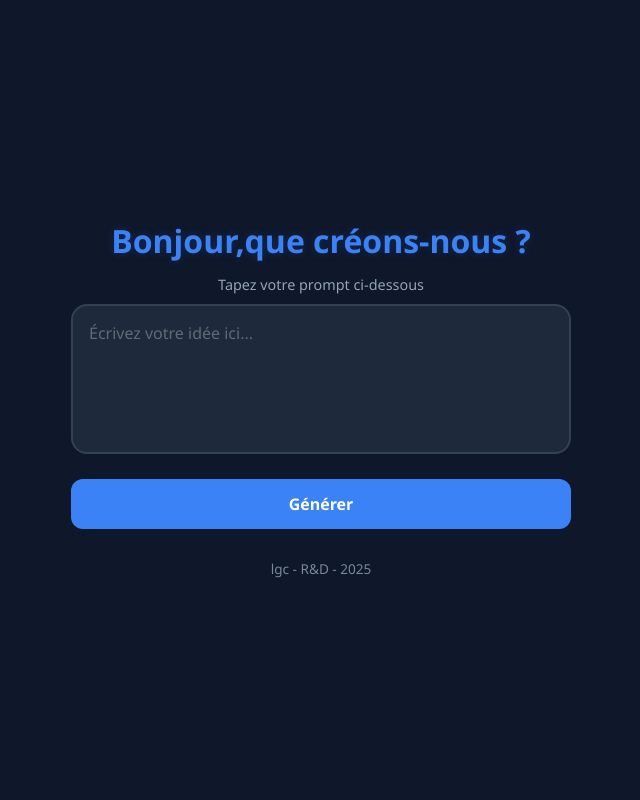
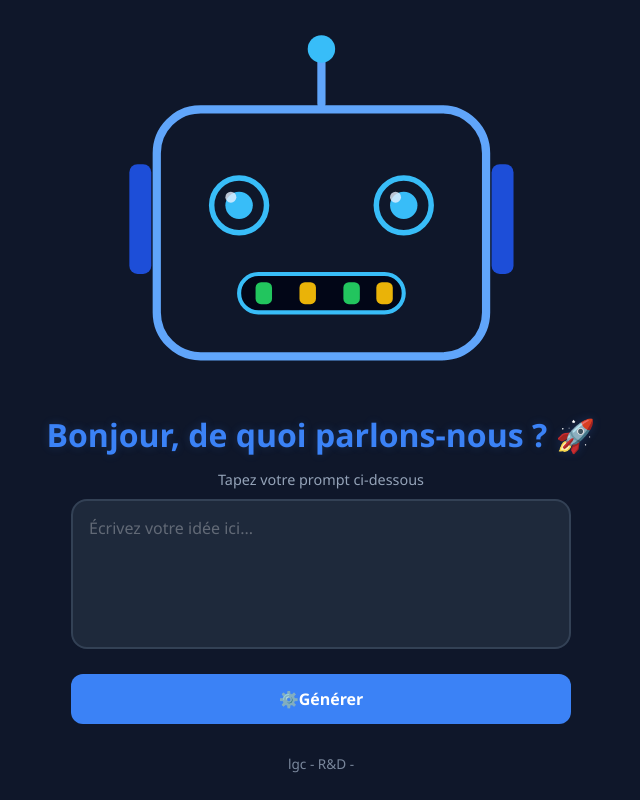
Before and after one commit to lgc-ia/podcast-ia, a website: page index.html in a window 1280 px wide. Shown: the whole page, without its empty margins (319-959 px from the left). Drawn offline with Linux system fonts and the light colour scheme.

Commit message:
Add robot SVG header to landing page

```diff
--- a/index.html
+++ b/index.html
@@ -3,43 +3,203 @@
 <head>
     <meta charset="UTF-8">
     <meta name="viewport" content="width=device-width, initial-scale=1.0">
+    <meta name="description" content="Interface simple pour interagir avec une IA via des prompts.">
     <title>IA Prompt Interface</title>
     <link rel="apple-touch-icon" sizes="180x180" href="./favicon/apple-touch-icon.png">
     <link rel="icon" type="image/png" sizes="32x32" href="./favicon/favicon-32x32.png">
     <link rel="icon" type="image/png" sizes="16x16" href="./favicon/favicon-16x16.png">
     <link rel="manifest" href="./favicon/site.webmanifest">
     <link rel="shortcut icon" href="./favicon/favicon.ico">
-    <meta name="theme-color" content="#ffffff">
+    <meta name="theme-color" content="#0f172a">
     <link rel="stylesheet" href="./css/main.css">
 </head>
 <body>
 
     <header>
-        <h1 class="welcome-text">Bonjour,que créons-nous ?</h1>
+        <svg
+    xmlns="http://www.w3.org/2000/svg"
+    viewBox="0 0 200 140"
+    role="img"
+    aria-labelledby="title-robot desc-robot"
+    >
+    <title id="title-robot">Tête de robot IA</title>
+    <desc id="desc-robot">
+        Tête de robot simple avec animation des yeux et de l'antenne,
+        symbolisant une intelligence artificielle capable de communiquer.
+    </desc>
+
+    <!-- ANTENNE -->
+    <line
+        x1="100"
+        y1="10"
+        x2="100"
+        y2="28"
+        stroke="#60a5fa"
+        stroke-width="3"
+        stroke-linecap="round"
+    >
+        <animate attributeName="y2" values="26;30;26" dur="1.6s" repeatCount="indefinite" />
+    </line>
+
+    <circle cx="100" cy="8" r="5" fill="#38bdf8">
+        <animate
+        attributeName="r"
+        values="5;7;5"
+        dur="1.6s"
+        repeatCount="indefinite"
+        />
+        <animate
+        attributeName="opacity"
+        values="0.6;1;0.6"
+        dur="1.6s"
+        repeatCount="indefinite"
+        />
+    </circle>
+
+    <!-- TÊTE -->
+    <rect
+        x="40"
+        y="30"
+        rx="16"
+        ry="16"
+        width="120"
+        height="90"
+        fill="none"
+        stroke="#60a5fa"
+        stroke-width="3"
+    />
+
+    <!-- OREILLES / CÔTÉS -->
+    <rect x="30" y="50" width="8" height="40" rx="3" fill="#1d4ed8" />
+    <rect x="162" y="50" width="8" height="40" rx="3" fill="#1d4ed8" />
+
+    <!-- YEUX (cercles + pupilles avec clignement) -->
+    <!-- Yeux externes -->
+    <circle cx="70" cy="65" r="10" fill="#0f172a" stroke="#38bdf8" stroke-width="2" />
+    <circle cx="130" cy="65" r="10" fill="#0f172a" stroke="#38bdf8" stroke-width="2" />
+
+    <!-- Pupilles -->
+    <circle cx="70" cy="65" r="5" fill="#38bdf8">
+        <!-- clignement via variation de rayon -->
+        <animate
+        attributeName="r"
+        values="5;1;5"
+        keyTimes="0;0.1;1"
+        dur="3s"
+        repeatCount="indefinite"
+        />
+    </circle>
+
+    <circle cx="130" cy="65" r="5" fill="#38bdf8">
+        <animate
+        attributeName="r"
+        values="5;1;5"
+        keyTimes="0;0.1;1"
+        dur="3.2s"
+        repeatCount="indefinite"
+        />
+    </circle>
+
+    <!-- PETIT REFLET DANS LES YEUX -->
+    <circle cx="67" cy="62" r="2" fill="#e5f0ff" opacity="0.8" />
+    <circle cx="127" cy="62" r="2" fill="#e5f0ff" opacity="0.8" />
+
+    <!-- BOUCHE / AFFICHAGE -->
+    <rect
+        x="70"
+        y="90"
+        width="60"
+        height="14"
+        rx="7"
+        fill="#020617"
+        stroke="#38bdf8"
+        stroke-width="1.5"
+    />
+
+    <!-- Petites LED de la bouche (type equalizer) -->
+    <g>
+        <rect x="76" y="93" width="6" height="8" rx="2" fill="#22c55e">
+        <animate
+            attributeName="height"
+            values="4;10;4"
+            dur="1.4s"
+            repeatCount="indefinite"
+        />
+        <animate
+            attributeName="y"
+            values="97;91;97"
+            dur="1.4s"
+            repeatCount="indefinite"
+        />
+        </rect>
+
+        <rect x="92" y="93" width="6" height="8" rx="2" fill="#eab308">
+        <animate
+            attributeName="height"
+            values="10;4;10"
+            dur="1.3s"
+            repeatCount="indefinite"
+        />
+        <animate
+            attributeName="y"
+            values="91;97;91"
+            dur="1.3s"
+            repeatCount="indefinite"
+        />
+        </rect>
+
+        <rect x="108" y="93" width="6" height="8" rx="2" fill="#22c55e">
+        <animate
+            attributeName="height"
+            values="4;10;4"
+            dur="1.5s"
+            repeatCount="indefinite"
+        />
+        <animate
+            attributeName="y"
+            values="97;91;97"
+            dur="1.5s"
+            repeatCount="indefinite"
+        />
+        </rect>
+
+        <rect x="120" y="93" width="6" height="8" rx="2" fill="#eab308">
+        <animate
+            attributeName="height"
+            values="8;4;8"
+            dur="1.6s"
+            repeatCount="indefinite"
+        />
+        <animate
+            attributeName="y"
+            values="93;97;93"
+            dur="1.6s"
+            repeatCount="indefinite"
+        />
+        </rect>
+    </g>
+        </svg>
+        <h1 class="welcome-text">Bonjour, de quoi parlons-nous ? 🚀</h1>
         <p class="welcome-sub">Tapez votre prompt ci-dessous</p>
     </header>
 
     <main class="app-container">
 
-        <output id="responseOutput" class="response-area"></output>
+        <div id="responseOutput" class="response-area"></div>
 
-        <form id="promptForm" style="width: 100%; display: flex; flex-direction: column; gap: 20px;">
-            <div class="input-wrapper">
-                <textarea id="promptInput" placeholder="Écrivez votre idée ici..." aria-label="Votre prompt"></textarea>
-            </div>
+        <div class="input-wrapper" role="region" aria-label="Zone de saisie du prompt">
+            <textarea id="promptInput" placeholder="Écrivez votre idée ici..." aria-label="Votre prompt"></textarea>
+        </div>
 
-            <button id="sendBtn" type="submit" class="send-btn">
-                <span>Générer</span>
-                <div class="loader" id="btnLoader"></div>
-            </button>
-        </form>
+        <button type="button" id="sendBtn" class="send-btn">
+            <span>⚙️Générer</span>
+            <div class="loader" id="btnLoader"></div>
+        </button>
 
     </main>
 
-
-
     <footer>
-        <p>lgc - R&D - 2025</p>
+        <p>lgc - R&D - <span id="footer-year"></span></p>
     </footer>
 
     <script src="./js/app.js"></script>
```
